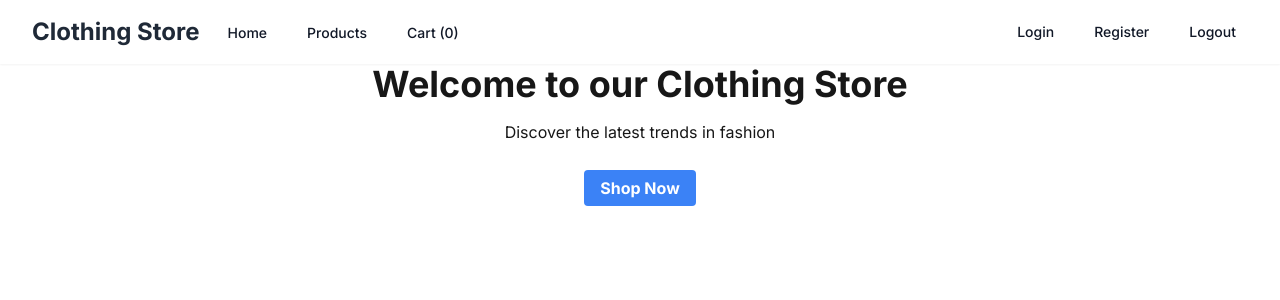
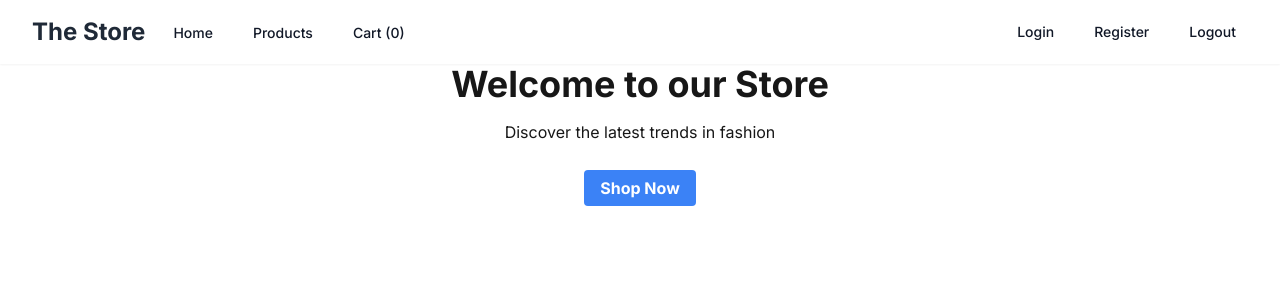
Before and after one commit to tfnielson-se/vercel_app, a Next.js app in the folder next_app/: page / in a window 1280 px wide. Shown: the top 300 px of the page. Built offline with nearby package versions, Linux system fonts and the light colour scheme; no server answers.

Commit message:
changes to header

```diff
--- a/next_app/app/components/Header.tsx
+++ b/next_app/app/components/Header.tsx
@@ -21,7 +21,7 @@ export default function Header() {
         <div className="flex justify-between h-16">
           <div className="flex">
             <div className="flex-shrink-0 flex items-center">
-              <Link href="/" className="text-2xl font-bold text-gray-800">Clothing Store</Link>
+              <Link href="/" className="text-2xl font-bold text-gray-800">The Store</Link>
             </div>
             <div className="hidden sm:ml-6 sm:flex sm:space-x-8">
               <Link href="/" className="text-gray-900 inline-flex items-center px-1 pt-1 border-b-2 border-transparent hover:border-gray-300 text-sm font-medium">
--- a/next_app/app/page.tsx
+++ b/next_app/app/page.tsx
@@ -3,7 +3,7 @@ import Link from 'next/link'
 export default function Home() {
   return (
     <div className="text-center">
-      <h1 className="text-4xl font-bold mb-4">Welcome to our Clothing Store</h1>
+      <h1 className="text-4xl font-bold mb-4">Welcome to our Store</h1>
       <p className="mb-8">Discover the latest trends in fashion</p>
       <Link href="/products" className="bg-blue-500 hover:bg-blue-700 text-white font-bold py-2 px-4 rounded">
         Shop Now
```
